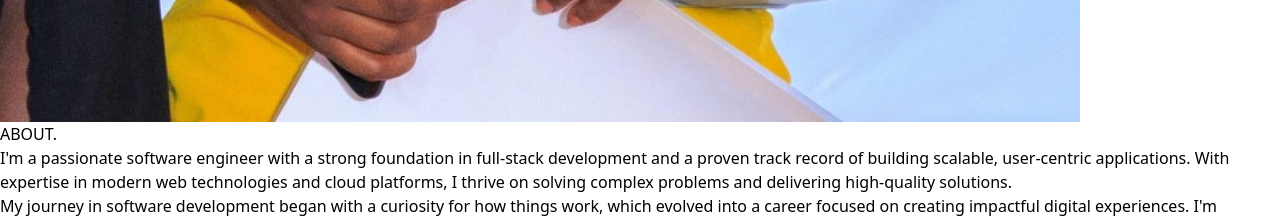
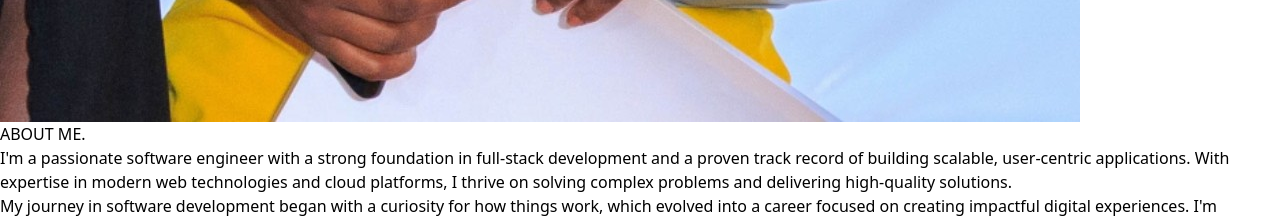
Before and after one commit to sarahangwen/Sarah-sPortfolio, a React (Vite) app in the folder my-react-app/: page / in a window 1280 px wide. Shown: the part 1720-1938 px from the top of the page. Built offline with nearby package versions, Linux system fonts and the light colour scheme.

Commit message:
modify the About.tsx file

```diff
--- a/my-react-app/src/components/About.tsx
+++ b/my-react-app/src/components/About.tsx
@@ -7,7 +7,7 @@ export default function About() {
 
       <div className="max-w-7xl mx-auto px-8 md:px-16">
         <h2 className="text-[clamp(4rem,12vw,9rem)] font-black leading-[0.9] tracking-tight mb-12">
-          ABOUT.
+          ABOUT ME.
         </h2>
 
         <div className="w-full h-[3px] bg-[hsl(0,75%,45%)] mb-10" />
```
